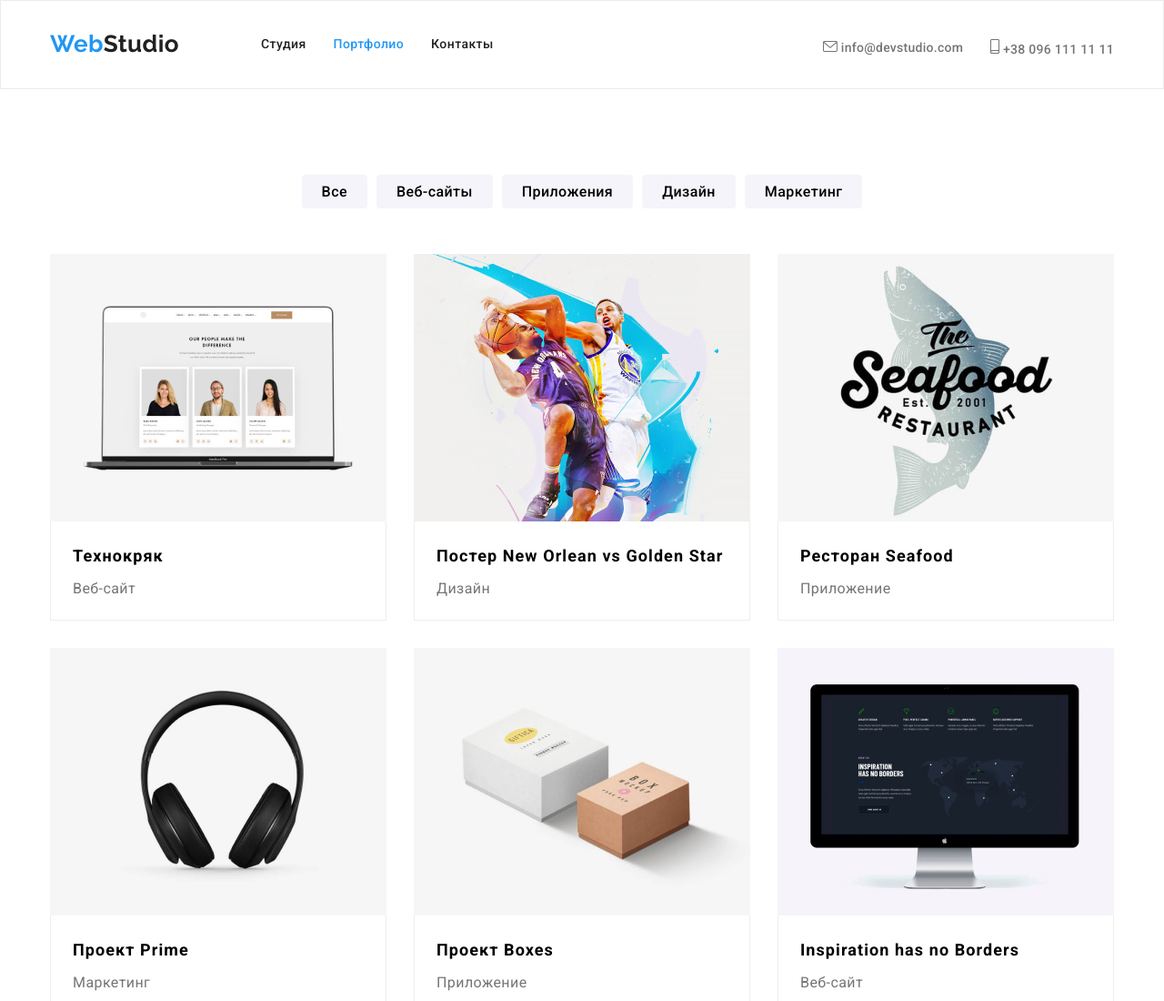
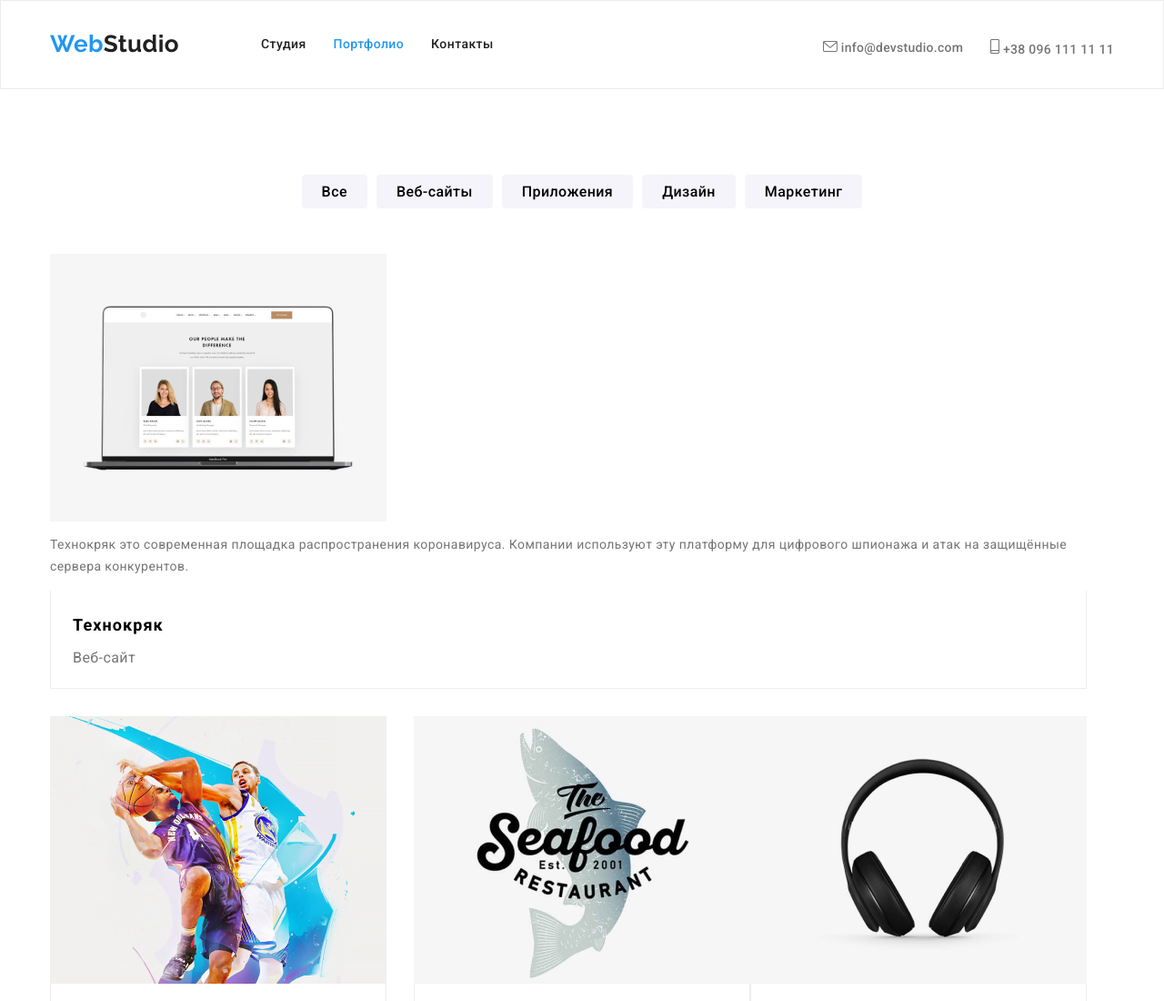
Before and after one commit to lp20201108/goit-markup-hw-05, a plain HTML site: page portofolio.html in a window 1280 px wide. Shown: the top 1100 px of the page at 91% size. Drawn offline with nearby package versions, Linux system fonts and the light colour scheme.

Commit message:
cover text

```diff
--- a/portofolio.html
+++ b/portofolio.html
@@ -68,10 +68,14 @@
     <!-- portofolio images -->
         <ul class="portfolio-list list">
             <li class="portofolio-list-item">
-
+               <div class="picture">
                 <a href="https://www.google.pt/"><img src="./images/tehnokreak.jpg" alt="открытый ноутбук">
+                <p class="text-cover">Технокряк это современная площадка распространения коронавируса.
+                     Компании используют эту платформу для цифрового шпионажа и атак на защищённые
+                      сервера конкурентов.</p>
+                </div>
                     <div class="portofolio-description">
-                        <h3 class="section-title">Технокряк</h3>
+                    <h3 class="section-title">Технокряк</h3>
                    <p class="type">Веб-сайт</p></a>
                 </div>
            </li>
```
